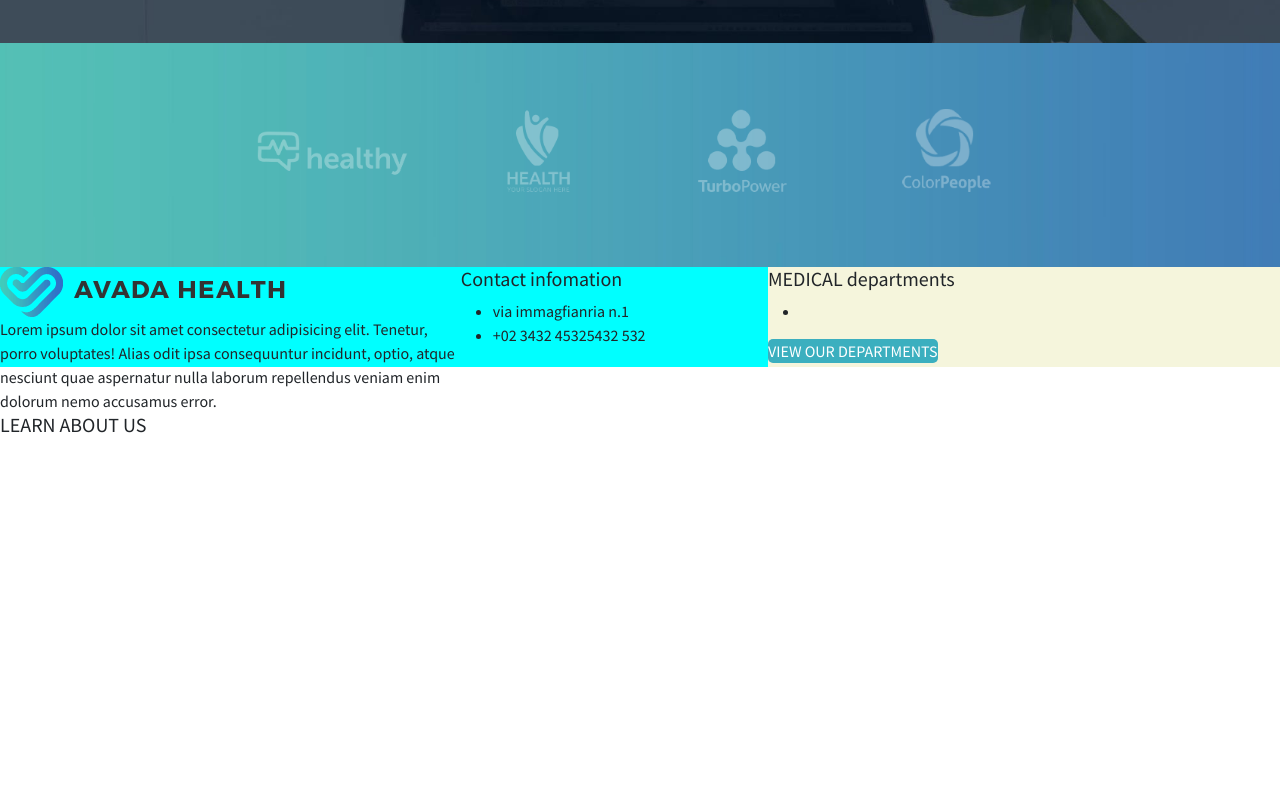
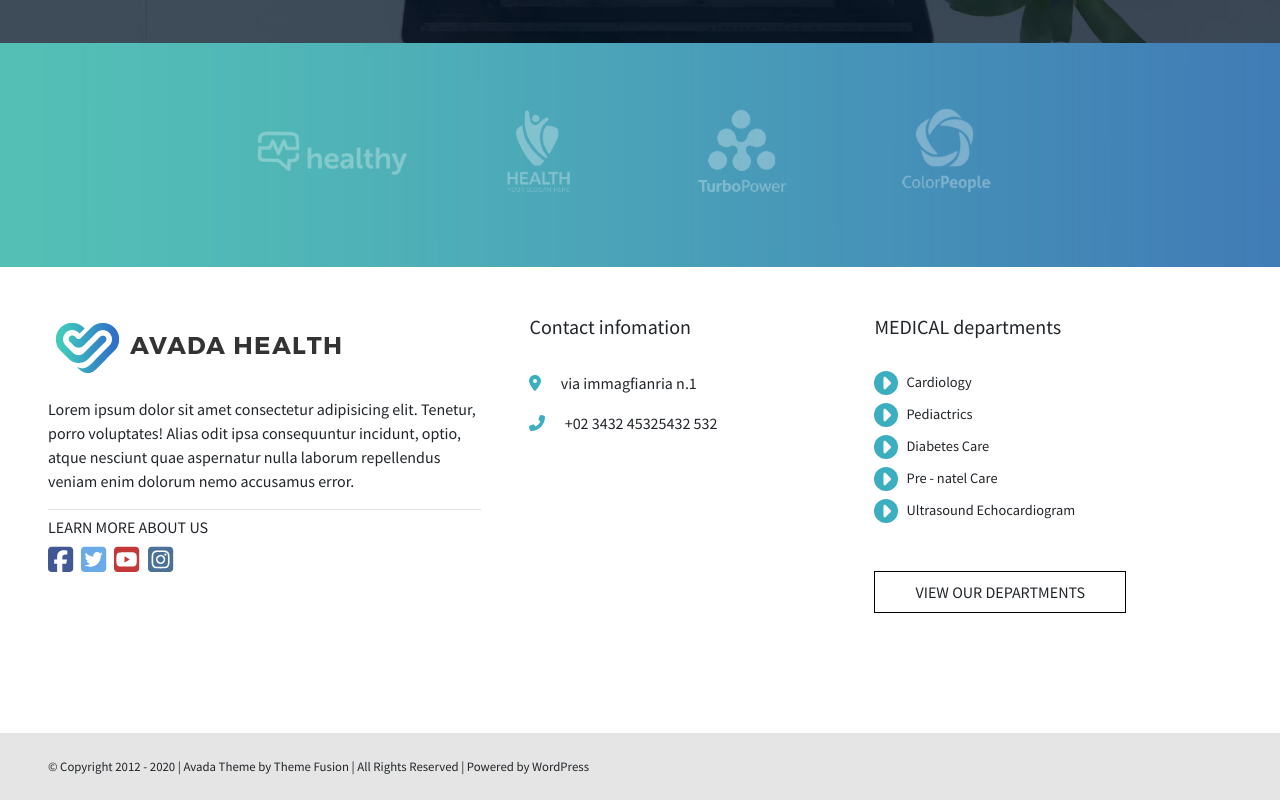
Before and after one commit to Pierluca-Strianese/proj-html-vuejs, a Vue app: page / in a window 1280 px wide. Shown: the part 5228-6028 px from the top of the page. Before the commit the page ends 5673 px from the top, so only its background shows below. Built offline with nearby package versions, Linux system fonts and the light colour scheme.

Commit message:
fix footer style

```diff
--- a/src/App.vue
+++ b/src/App.vue
@@ -1,15 +1,17 @@
 <script>
 import AppHeader from './components/AppHeader.vue';
 import AppMain from './components/AppMain.vue';
+import AppFooter from './components/AppFooter.vue';
 
 export default {
-    components: { AppHeader, AppMain }
+    components: { AppHeader, AppMain, AppFooter }
 }
 </script>
 
 <template>
     <AppHeader />
     <AppMain />
+    <AppFooter />
 </template>
 
 <style lang="scss">
--- a/src/components/AppCardDoctor.vue
+++ b/src/components/AppCardDoctor.vue
@@ -19,9 +19,9 @@ export default {
                 <h4> {{ Doctor.name }} </h4>
                 <span class="specialization">{{ Doctor.specialization }}</span>
                 <p>{{ Doctor.description }}</p>
-                <font-awesome-icon icon="fa-brands fa-square-facebook" class="icon facebook" />
-                <font-awesome-icon icon="fa-brands fa-square-twitter" class="icon twitter" />
-                <font-awesome-icon icon="fa-brands fa-square-instagram" class="icon instagram" />
+                <font-awesome-icon icon="fa-brands fa-square-facebook" class="icon_social facebook" />
+                <font-awesome-icon icon="fa-brands fa-square-twitter" class="icon_social twitter" />
+                <font-awesome-icon icon="fa-brands fa-square-instagram" class="icon_social instagram" />
             </div>
         </div>
     </div>
@@ -54,23 +54,6 @@ export default {
             p {
                 padding-top: 2rem;
             }
-
-            .icon {
-                font-size: 1.8rem;
-                padding-right: .5rem;
-            }
-
-            .facebook {
-                color: $color_facebook;
-            }
-
-            .twitter {
-                color: $color_twitter;
-            }
-
-            .instagram {
-                color: $color_instagram;
-            }
         }
     }
 }
--- a/src/components/AppFooter.vue
+++ b/src/components/AppFooter.vue
@@ -1,47 +1,64 @@
 <script>
+import { store } from '../store';
+
 export default {
+    data() {
+        return {
+            store,
+        }
+    },
 
 }
 </script>
 
 <template>
     <footer>
-        <div class="info">
-            <div class="description">
-                <img src="../assets/images/medical_logo_1x_dark.png" alt="">
-                <div>
+        <div class="info p-4">
+            <div class="description p-4">
+                <img src="../assets/images/medical_logo_1x_dark.png" alt="" class="p-2">
+                <div class="py-3 border-bottom">
                     Lorem ipsum dolor sit amet consectetur adipisicing elit. Tenetur, porro voluptates! Alias odit ipsa
                     consequuntur incidunt, optio, atque nesciunt quae aspernatur nulla laborum repellendus veniam enim
                     dolorum nemo accusamus error.
                 </div>
+                <h6 class="pt-2"> LEARN MORE ABOUT US </h6>
+                <div class="social">
+                    <font-awesome-icon icon="fa-brands fa-square-facebook" class="icon_social facebook" />
+                    <font-awesome-icon icon="fa-brands fa-square-twitter" class="icon_social twitter" />
+                    <font-awesome-icon icon="fa-brands fa-square-youtube" class="icon_social youtube" />
+                    <font-awesome-icon icon="fa-brands fa-square-instagram" class="icon_social instagram" />
+                </div>
             </div>
-            <div class="contact_info">
+            <div class="contact_info p-4">
                 <h5>Contact infomation</h5>
 
                 <ul>
-                    <li>
-                        via immagfianria n.1
+                    <li class="pt-3">
+                        <font-awesome-icon icon="fa-solid fa-location-dot" class="icon_contact" /> via immagfianria n.1
                     </li>
                     <li>
-                        +02 3432 45325432 532
+                        <font-awesome-icon icon="fa-solid fa-phone-flip" class="icon_contact" /> +02 3432 45325432 532
                     </li>
                 </ul>
             </div>
-            <div class="aboutus">
-                <h5> LEARN ABOUT US </h5>
-            </div>
         </div>
-        <div class="departments">
+        <div class="departments p-4">
 
-            <h5> MEDICAL departments</h5>
+            <h5 class="py-4"> MEDICAL departments</h5>
 
             <ul>
-                <li></li>
+                <li v-for="medicalDepartment in store.medicalDepartments">
+                    <font-awesome-icon icon="fa-solid fa-caret-right" class="rounded_icon me-2" /> {{ medicalDepartment
+                    }}
+                </li>
             </ul>
 
-            <div class="btn_primary"> VIEW OUR DEPARTMENTS</div>
+            <div class="btn_tra mt-5"> VIEW OUR DEPARTMENTS</div>
         </div>
     </footer>
+    <div class="copyright py-4">
+        © Copyright 2012 - 2020 | Avada Theme by Theme Fusion | All Rights Reserved | Powered by WordPress
+    </div>
 </template>
 
 <style lang="scss" scoped>
@@ -51,26 +68,57 @@ export default {
 footer {
     display: flex;
     justify-content: space-between;
-    height: 100px;
 
     .info {
         display: flex;
         flex-wrap: wrap;
-        width: 60%;
-        background-color: aqua;
+        width: 80%;
 
         .description {
             width: 60%;
         }
 
         .contact_info {
-            width: 40%;
+            width: 30%;
+
+            ul {
+                li {
+
+                    margin-top: 1rem;
+
+                    .icon_contact {
+                        color: $primary_color;
+                        margin-right: 1rem;
+                    }
+                }
+            }
+        }
+
+        .icon_social {
+            font-size: 1.8rem;
+            padding-right: .5rem;
         }
     }
 
     .departments {
         width: 40%;
-        background-color: beige;
+        margin-bottom: 6rem;
+
+        ul {
+
+            li {
+                display: flex;
+                align-items: center;
+                margin-top: .5rem;
+                font-size: .9rem;
+            }
+        }
     }
 }
+
+.copyright {
+    background-color: $background_color2;
+    font-size: .8rem;
+    padding-left: 48px;
+}
 </style>
--- a/src/components/AppMain.vue
+++ b/src/components/AppMain.vue
@@ -5,10 +5,10 @@ import AppServices from './AppServices.vue';
 import AppTour from './AppTour.vue';
 import AppAppointment from './AppAppointment.vue';
 import AppClient from './AppClient.vue';
-import AppFooterVue from './AppFooter.vue';
+
 
 export default {
-    components: { AppFeatures, AppDoctors, AppServices, AppTour, AppAppointment, AppClient, AppFooterVue }
+    components: { AppFeatures, AppDoctors, AppServices, AppTour, AppAppointment, AppClient, }
 };
 
 </script>
@@ -20,7 +20,6 @@ export default {
     <AppTour />
     <AppAppointment />
     <AppClient />
-    <AppFooterVue />
 </template>
 
 <style lang="scss" scoped></style>
--- a/src/components/AppNavBar.vue
+++ b/src/components/AppNavBar.vue
@@ -39,9 +39,6 @@ header {
         ul {
             display: flex;
             justify-content: end;
-            list-style-type: none;
-            padding: 0;
-            margin: 0;
 
             li {
                 display: flex;
--- a/src/main.js
+++ b/src/main.js
@@ -12,9 +12,15 @@ import { FontAwesomeIcon } from '@fortawesome/vue-fontawesome'
 import { faSquareFacebook } from '@fortawesome/free-brands-svg-icons'
 import { faSquareTwitter } from '@fortawesome/free-brands-svg-icons'
 import { faSquareInstagram } from '@fortawesome/free-brands-svg-icons'
+import { faSquareYoutube } from '@fortawesome/free-brands-svg-icons'
+import { faLocationDot } from '@fortawesome/free-solid-svg-icons'
+import { faPhoneFlip } from '@fortawesome/free-solid-svg-icons'
+import { faCaretRight } from '@fortawesome/free-solid-svg-icons'
+
+
 
 /* add icons to the library */
-library.add(faSquareFacebook, faSquareTwitter, faSquareInstagram)
+library.add(faSquareFacebook, faSquareTwitter, faSquareInstagram, faSquareYoutube, faLocationDot, faPhoneFlip, faCaretRight)
 
 
 createApp(App)
--- a/src/store.js
+++ b/src/store.js
@@ -116,6 +116,14 @@ export const store = reactive({
         },
 
     ],
+
+    medicalDepartments: [
+        "Cardiology",
+        "Pediactrics",
+        "Diabetes Care",
+        "Pre - natel Care",
+        "Ultrasound Echocardiogram"
+    ]
 });
 
 export default store
--- a/src/style/general.scss
+++ b/src/style/general.scss
@@ -5,7 +5,13 @@ $background_color2: #E5E5E5;
 $color_facebook: #425893;
 $color_twitter: #6BAAE8;
 $color_instagram: #4B7197;
+$color_youtube: #c33838;
 
+ul {
+    list-style-type: none;
+    padding: 0;
+    margin: 0;
+}
 
 .btn_primary {
     display: flex;
@@ -29,6 +35,12 @@ $color_instagram: #4B7197;
     color: $white-text;
     border: 2px solid white;
     margin-inline: auto;
+}
+
+.btn_tra {
+    padding: .5rem 2.5rem;
+    width: fit-content;
+    border: 1px solid black;
 }
 
 .container_big {
@@ -63,3 +75,33 @@ $color_instagram: #4B7197;
     padding: .5rem;
     margin: 1rem 0;
 }
+
+.icon_social {
+    font-size: 1.8rem;
+    padding-right: .5rem;
+}
+
+.facebook {
+    color: $color_facebook;
+}
+
+.twitter {
+    color: $color_twitter;
+}
+
+.instagram {
+    color: $color_instagram;
+}
+
+.youtube {
+    color: $color_youtube;
+}
+
+.rounded_icon {
+    width: 20px;
+    height: 20px;
+    padding: 2px;
+    background-color: $primary-color;
+    border-radius: 50%;
+    color: white;
+}
```
